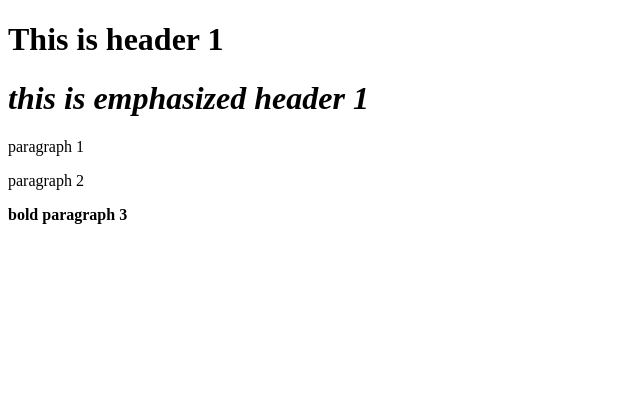
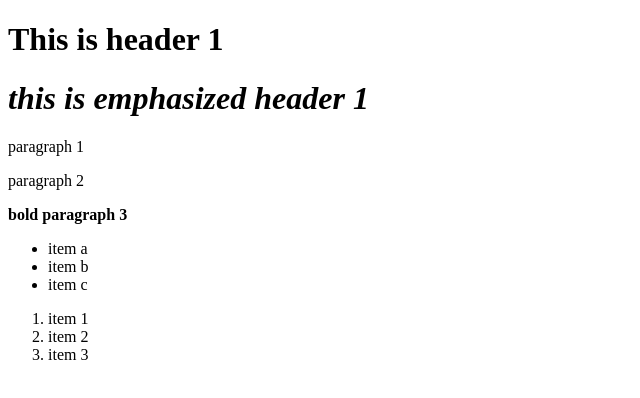
Before and after one commit to cwoods1294/html_lessons, a plain HTML site: page html-boilerplate/basic_practice.html in a window 1280 px wide. Shown: the whole page, without its empty margins (0-640 px from the left). Drawn offline with Linux system fonts and the light colour scheme.

Commit message:
changed basic_practice and added directory odin-links-and-images

```diff
--- a/html-boilerplate/basic_practice.html
+++ b/html-boilerplate/basic_practice.html
@@ -12,5 +12,15 @@
     <p>paragraph 1</p>
     <p>paragraph 2</p>
     <p><strong>bold paragraph 3</strong></p>
+    <ul>
+        <li>item a</li>
+        <li>item b</li>
+        <li>item c</li>
+    </ul>
+    <ol>
+        <li>item 1</li>
+        <li>item 2</li>
+        <li>item 3</li>
+    </ol>
 </body>
 </html>
```
Also changed, not shown: odin-links-and-images/index.html (added, +12 -0 lines).
